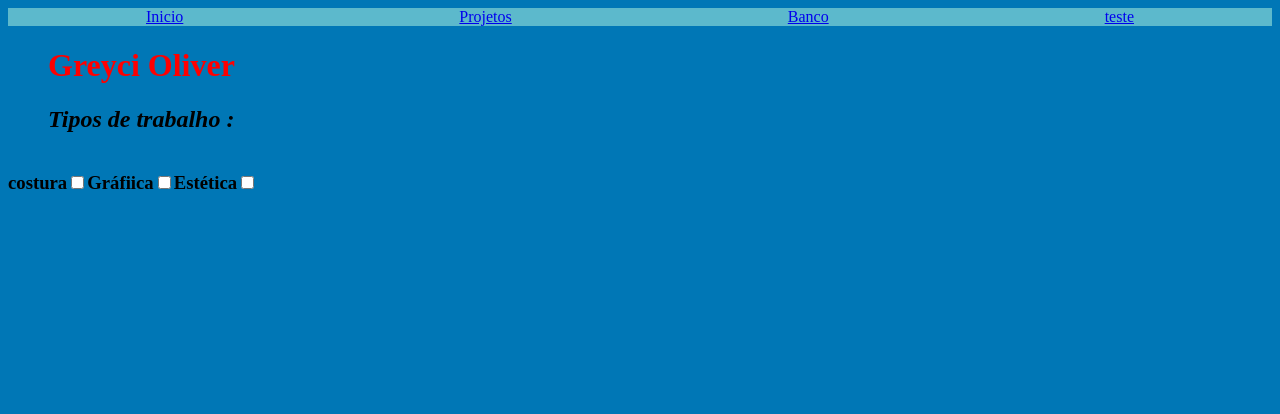
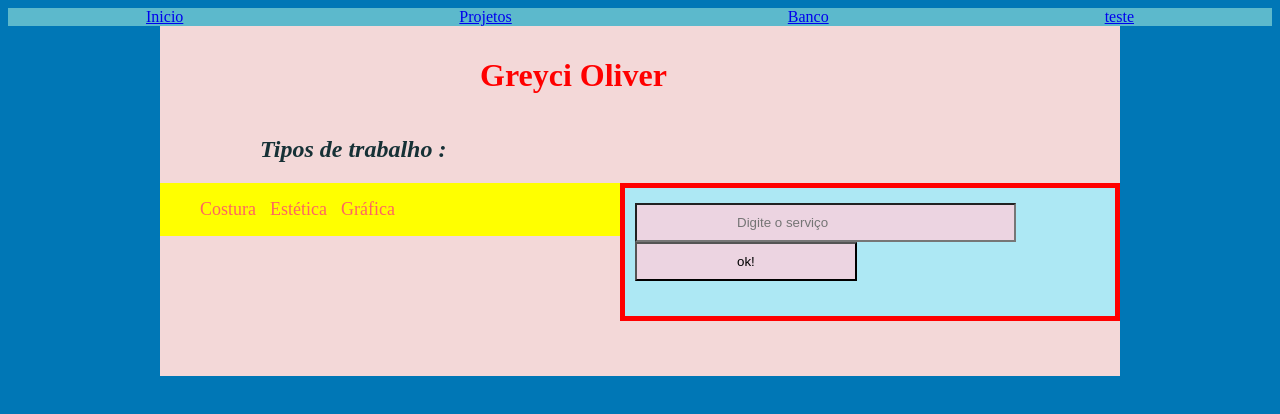
Before and after one commit to eddenilson/eddenilson.github.io, a plain HTML site: page paginaTeste.html in a window 1280 px wide. Drawn offline with Linux system fonts and the light colour scheme.

Commit message:
colocando links no teste

```diff
--- a/index.js
+++ b/index.js
@@ -80,3 +80,24 @@ function divisao() {
 
     document.getElementById("total").innerHTML = resultado;
 }
+
+function trabalho1() {
+
+    let trabalho = parseFloat(document.getElementById("limp").value);
+
+    if (trabalho == 1) {
+        document.getElementById("na").innerHTML = "cortes e costura";
+    }
+
+   else if (trabalho == 2) {
+        document.getElementById("na").innerHTML = "sombrançelha serviços";
+    }
+
+   else if (trabalho == 3) {
+        document.getElementById("na").innerHTML = "cadernos";
+    }
+    else {
+        document.getElementById("na").innerHTML = "ERROR";
+
+    }
+}
--- a/paginaTeste.html
+++ b/paginaTeste.html
@@ -3,6 +3,7 @@
     <head>
         <meta charset="UTF-8" />
         <meta name="viewport" content="width=device-width, initial-scale=1.0" />
+        <script src="index.js"></script>
         <link rel="stylesheet" type="text/css" href="style.css" />
 
         <title>Site do Edenilson</title>
@@ -14,34 +15,26 @@
             <a href="bd.html">Banco</a>
             <a href="paginaTeste.html">teste</a>
         </header>
-            <ol>
-                <h1 class="corNome">Greyci Oliver</h1>
-                <h2><em>Tipos de trabalho :</em></h2>
-                <!-- <input type="text" placeholder="Insira seu nome!" />
-                <input type="button" value="ok" /> -->
-            </ol>
-            <main>
-                <h3>costura</h3>
-                <input
-                    type="checkbox"
-                    class="button"
-                    id="botaoCostura"
-                    onclick="mudaStatusServiços('botaoCostura', 1)"
-                />
-                <h3>Gráfiica</h3>
-                <input
-                    type="checkbox"
-                    class="button"
-                    id="botaoGrafica"
-                    onclick="mudaStatusServiços('botaoGrafica', 2)"
-                />
-                <h3>Estética</h3>
-                <input
-                    type="checkbox"
-                    class="button"
-                    id="botaoMaquiagem"
-                    onclick="mudaStatusServiços('botaoEstetica', 3)"
-                />
-            </main>
+        <div id="wrap">
+
+            <h1 class="corNome">Greyci Oliver</h1>
+            <h2><em>Tipos de trabalho :</em></h2>
+            <div id="content">
+                <ol>
+                        <li><a href="Projetos.html">Costura</a> </li>
+                        <li><a href="Projetos.html">Estética</a> </li>
+                        <li><a href="Projetos.html">Gráfica</a> </li>
+                </ol>
+            </div>
+
+            <div id="sidebar">
+
+                <section><em>
+                    <input type="number" id="limp" placeholder="Digite o serviço">
+                    <input type="button" value="ok!" onClick="trabalho1()">
+                    <h1 id="na"></h1>
+                </em></section>
+            </div>
+        </div>
     </body>
 </html>
--- a/style.css
+++ b/style.css
@@ -5,11 +5,58 @@ header{
     background-color: #5cb9cc;
 }
 .corNome{
+    padding: 10px 320px;
     color:red
 }
 body{
     background: #0077B6;
     font-family: 'Roboto', sans-serif, style="color: red;"
+
+}
+#wrap {
+    width: 960px;
+    height: 350px;
+    margin: auto;
+    background: #f3d8d8;
+    overflow:hidden;
+}
+#wrap ol li{
+    display:inline-block;
+    margin-right: 10px;
+
+}
+#wrap ol li a{
+font-size: 18px;
+color:#ff6660;
+text-decoration: none;
+}
+#wrap ol li a:hover{
+    text-decoration: underline;
+}
+#content{
+    float: left;
+    width: 460px;
+    background: yellow;
+
+}
+#sidebar{
+    float: right;
+    width: 500px;
+    background: red;
+}
+ /* h1{ */
+    /* padding: 10px 320px; */
+/* } */
+ h2{
+    padding: 10px 10px 0px 100px;
+    color: #163136;
+}
+main h3{
+    padding: 5px 5px 10px 50px;
+}
+section em input {
+    padding:10px 100px 10px 100px;
+    background: #ecd4e1;
 
 }
 main{
@@ -21,8 +68,8 @@ main{
 section {
     background-color: #ADE8F4;
     margin: 5px;
-    padding: 15px;
-    border-radius: 10px;
+    padding: 15px 10px 15px 10px;
+    /* border-radius: 10px; */
 }
 .entrada {
     font-family: 'Roboto Slab', serif;
```
Also changed, not shown: Projetos.html (+1 -3 lines).
